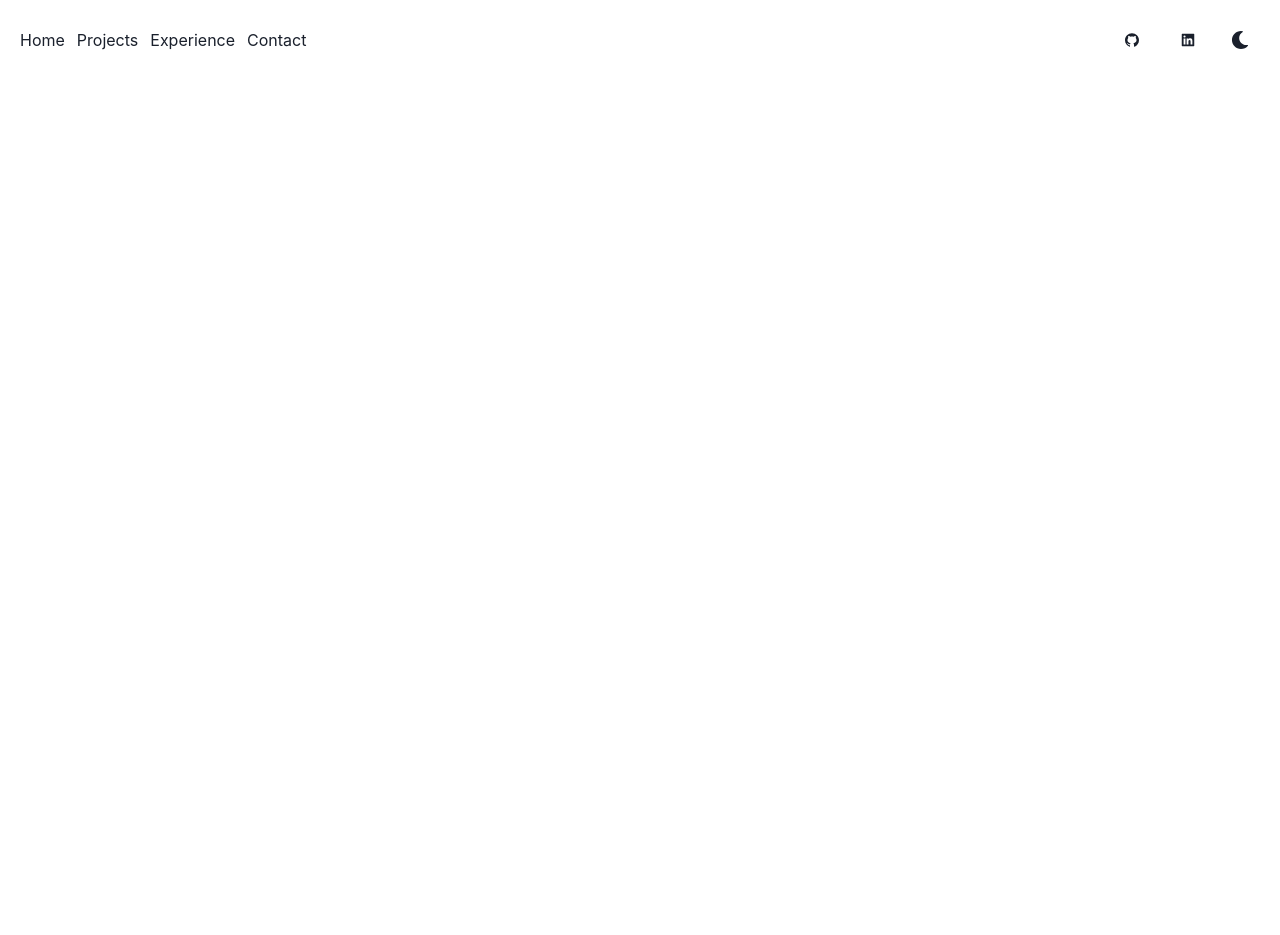
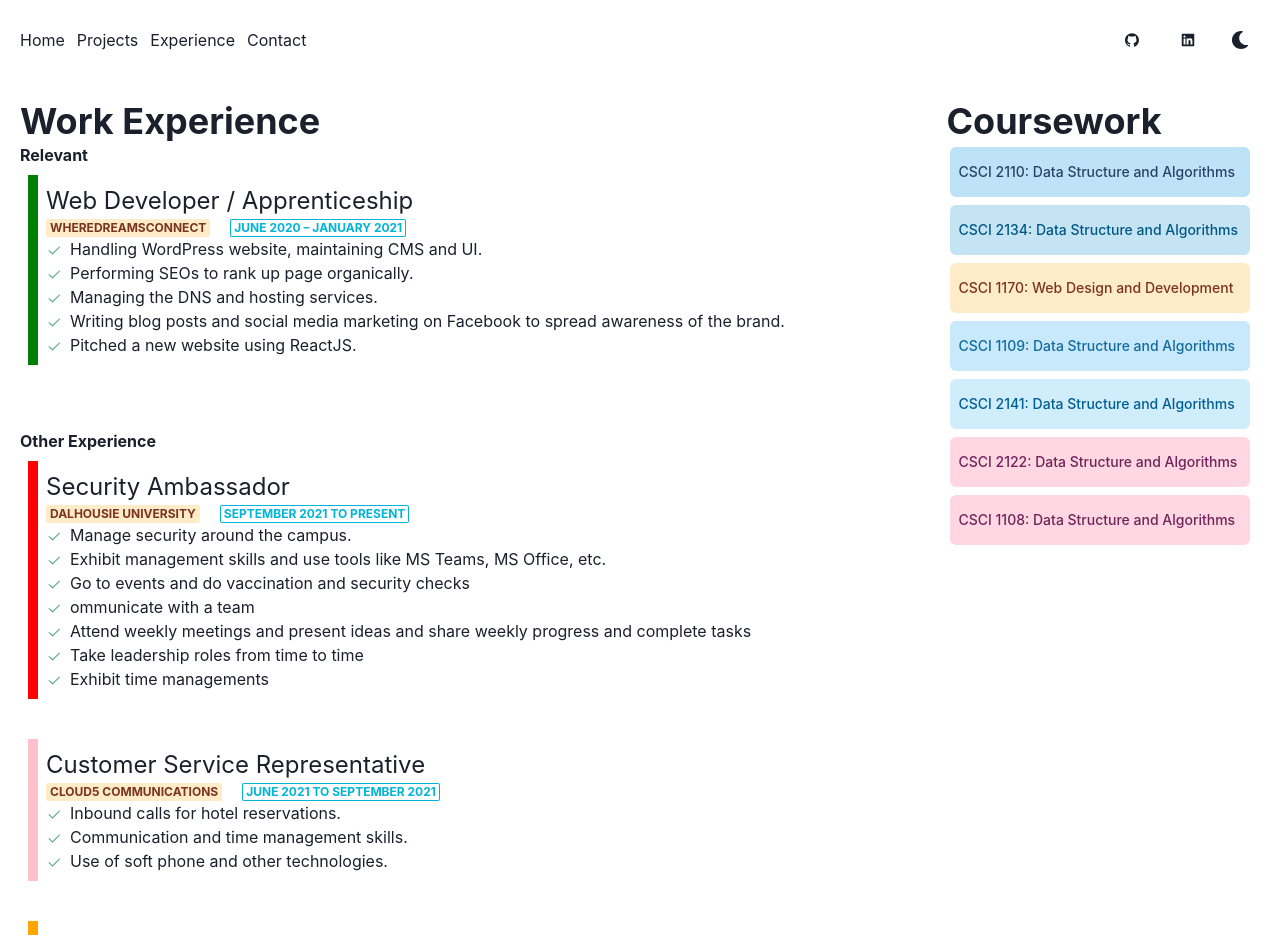
Before and after one commit to kanjurer/notkanjurer, a React (Create React App) app: page /experience in a window 1280 px wide. Shown: the top 935 px of the page. Before the commit the page ends 800 px from the top, so only its background shows below. Built offline with nearby package versions, Linux system fonts and the light colour scheme.

Commit message:
added other features

```diff
--- a/src/components/Contact/Contact.tsx
+++ b/src/components/Contact/Contact.tsx
@@ -1,11 +1,12 @@
 import {
   Box,
   Button,
+  Divider,
   FormControl,
   FormHelperText,
   FormLabel,
   Heading,
-  VStack,
+  HStack,
   Input,
   Text,
   Textarea,
@@ -22,28 +23,39 @@ import {
 
 export default function Contact(): JSX.Element {
   return (
-    <>
+    <Box marginTop="50px">
       <Heading>Reach Out To Me!</Heading>
-      <Box display="flex" justifyContent="space-between">
-        <Box backgroundColor="cyan.200" w="50%" h="80vh">
+      <Box>
+        <Box w="50%" ml={10}>
           <Text fontSize="4xl">My Socials</Text>
-          <VStack>
-            <Button colorScheme="facebook" size="lg">
+          <HStack>
+            <Button colorScheme="facebook" size="lg" p="-1">
               <FaFacebook />
             </Button>
-            <Button colorScheme="twitter" size="lg">
+            <Button colorScheme="twitter" size="lg" p="-1">
               <FaTwitter />
             </Button>
-            <Button colorScheme="pink" size="lg">
+            <Button colorScheme="pink" size="lg" p="-1">
               <FaInstagram />
             </Button>
-            <Button colorScheme="linkedin" size="lg">
+            <Button colorScheme="linkedin" size="lg" p="-1">
               <FaLinkedin />
             </Button>
-          </VStack>
+          </HStack>
         </Box>
-        <Heading>OR</Heading>
-        <Box backgroundColor="green.300" w="50%" h="80vh">
+        <Box
+          style={{
+            position: 'absolute',
+            right: '10%',
+            background: 'linear-gradient(45deg, #FE6B8B 30%, #FF8E53 90%)',
+            zIndex: '100',
+            borderRadius: '20px',
+          }}
+        >
+          <Heading fontSize="72px">OR</Heading>
+        </Box>
+        <br /> <br /> <Divider />
+        <Box w="50%" m={10}>
           <Text fontSize="4xl">Leave a Message!</Text>
           <Box w="50%" m="2">
             <form>
@@ -59,10 +71,13 @@ export default function Contact(): JSX.Element {
                 <FormLabel htmlFor="message">Message</FormLabel>
                 <Textarea id="message" type="text" />
               </FormControl>
+              <Button colorScheme="teal" size="lg">
+                Send
+              </Button>
             </form>
           </Box>
         </Box>
       </Box>
-    </>
+    </Box>
   );
 }
--- a/src/components/Experience/Experience.tsx
+++ b/src/components/Experience/Experience.tsx
@@ -1,9 +1,68 @@
-import { Box, Flex } from '@chakra-ui/react';
+import { Box, Heading, Text, Flex, Tag, Tooltip } from '@chakra-ui/react';
+
+import data from '../../data.json';
+import ExperienceEntry from './ExperienceEntry';
 
 export default function Experience(): JSX.Element {
   return (
-    <Box>
-      <Flex></Flex>
-    </Box>
+    <Flex flexWrap="wrap" m={5}>
+      <Box>
+        <Heading>Work Experience</Heading>
+        <Box>
+          <Text fontWeight="bold">Relevant</Text>
+          {data.experiences.relevantExperiences.map((exp, i) => (
+            <ExperienceEntry experience={exp} tagColor={randomColor()} />
+          ))}
+        </Box>
+        <br />
+        <Box>
+          <Text fontWeight="bold">Other Experience</Text>
+          {data.experiences.otherExperiences.map((exp, i) => (
+            <ExperienceEntry experience={exp} tagColor={randomColor()} />
+          ))}
+        </Box>
+      </Box>
+
+      <Box>
+        <Heading>Coursework</Heading>
+        <Flex direction="column">
+          {data.coursework.map((course) => (
+            <Tooltip hasArrow label={course.courseDescription}>
+              <Tag w="300px" h="50px" colorScheme={randomColorScheme()} m={1}>
+                {course.courseName}
+              </Tag>
+            </Tooltip>
+          ))}
+        </Flex>
+      </Box>
+    </Flex>
   );
 }
+
+function randomColor(): string {
+  const colors: Array<string> = ['pink', 'green', 'red', 'orange', 'purple'];
+  return colors[Math.floor(Math.random() * colors.length)];
+}
+
+function randomColorScheme(): string {
+  const colors: Array<string> = [
+    'blackAlpha',
+    'gray',
+    'red',
+    'orange',
+    'yellow',
+    'green',
+    'teal',
+    'blue',
+    'cyan',
+    'purple',
+    'pink',
+    'linkedin',
+    'facebook',
+    'messenger',
+    'whatsapp',
+    'twitter',
+    'telegram',
+  ];
+  return colors[Math.floor(Math.random() * colors.length)];
+}
--- /dev/null
+++ b/src/components/Experience/ExperienceEntry.tsx
@@ -0,0 +1,51 @@
+import {
+  Badge,
+  Box,
+  Flex,
+  Grid,
+  List,
+  ListIcon,
+  ListItem,
+  Spacer,
+  Text,
+} from '@chakra-ui/react';
+import { BsCheck } from 'react-icons/bs';
+
+export default function Experience({
+  experience,
+  tagColor,
+}: ExperienceEntryProps): JSX.Element {
+  return (
+    <Box borderLeft={'10px solid ' + tagColor} p={2} m={2} mb={10}>
+      <Text fontSize="2xl">{experience.jobTitle}</Text>
+      <Box>
+        <Flex>
+          <Badge variant="subtle" mr="5" colorScheme="orange">
+            {experience.jobCompany}
+          </Badge>
+          <Badge variant="outline" colorScheme="cyan">
+            {experience.jobDuration}
+          </Badge>
+        </Flex>
+        <List>
+          {experience.learnings.map((e) => (
+            <ListItem>
+              <ListIcon as={BsCheck} color="green.500" />
+              {e}
+            </ListItem>
+          ))}
+        </List>
+      </Box>
+    </Box>
+  );
+}
+
+interface ExperienceEntryProps {
+  experience: {
+    jobTitle: string;
+    learnings: Array<string>;
+    jobCompany: string;
+    jobDuration: string;
+  };
+  tagColor: string;
+}
--- /dev/null
+++ b/src/components/Home/Home.css
@@ -0,0 +1,25 @@
+.vStack {
+  display: flex !important;
+  position: absolute;
+  top: 200px;
+  right: 100px;
+}
+.hStack {
+  display: none !important;
+}
+.heading {
+  position: absolute;
+  top: 30vw;
+  left: 2vw;
+}
+
+@media screen and (max-width: 1100px) {
+  .vStack {
+    display: none !important;
+  }
+  .hStack {
+    display: flex !important;
+    margin: 5px auto;
+    width: 400px;
+  }
+}
--- a/src/components/NavBar/NavBar.tsx
+++ b/src/components/NavBar/NavBar.tsx
@@ -10,9 +10,9 @@ export default function NavBar(): JSX.Element {
     <Flex padding="20px">
       <HStack spacing="12px">
         <RRLink to="/home">Home</RRLink>
-        <RRLink to="projects">Projects</RRLink>
-        <RRLink to="experience">Experience</RRLink>
-        <RRLink to="contact">Contact</RRLink>
+        <RRLink to="/projects">Projects</RRLink>
+        <RRLink to="/experience">Experience</RRLink>
+        <RRLink to="/contact">Contact</RRLink>
       </HStack>
       <Spacer />
       <HStack>
--- a/src/components/Projects/Projects.tsx
+++ b/src/components/Projects/Projects.tsx
@@ -4,7 +4,12 @@ import data from '../../data.json';
 
 export default function Projects(): JSX.Element {
   return (
-    <Box display="flex" flexWrap="wrap" justifyContent="space-around">
+    <Box
+      display="flex"
+      flexWrap="wrap"
+      justifyContent="space-around"
+      marginTop="16"
+    >
       {data.projects.map((project) => (
         <Project project={project} />
       ))}
--- a/src/data.json
+++ b/src/data.json
@@ -51,5 +51,108 @@
       "learningOutcomes": ["To create frontend", "Using component libraries"],
       "repositoryLink": "https://www.github.com/kanjurer"
     }
+  ],
+  "experiences": {
+    "relevantExperiences": [
+      {
+        "jobTitle": "Web Developer / Apprenticeship",
+        "jobCompany": "WhereDreamsConnect",
+        "jobDuration": "June 2020 – January 2021",
+        "learnings": [
+          "Handling WordPress website, maintaining CMS and UI.",
+          "Performing SEOs to rank up page organically.",
+          "Managing the DNS and hosting services.",
+          "Writing blog posts and social media marketing on Facebook to spread awareness of the brand.",
+          "Pitched a new website using ReactJS."
+        ]
+      }
+    ],
+    "otherExperiences": [
+      {
+        "jobTitle": "Security Ambassador",
+        "jobCompany": "Dalhousie University",
+        "jobLocation": "Halifax, NS",
+        "jobDuration": "September 2021 to Present",
+        "learnings": [
+          "Manage security around the campus.",
+          "Exhibit management skills and use tools like MS Teams, MS Office, etc.",
+          "Go to events and do vaccination and security checks",
+          "ommunicate with a team",
+          "Attend weekly meetings and present ideas and share weekly progress and complete tasks",
+          "Take leadership roles from time to time",
+          "Exhibit time managements"
+        ]
+      },
+      {
+        "jobTitle": "Customer Service Representative",
+        "jobCompany": "Cloud5 Communications",
+        "jobLocation": "New Brunswick, NS",
+        "jobDuration": "June 2021 to September 2021",
+        "learnings": [
+          "Inbound calls for hotel reservations.",
+          "Communication and time management skills.",
+          "Use of soft phone and other technologies."
+        ]
+      },
+      {
+        "jobTitle": "Food Worker",
+        "jobCompany": "A&L Seafoods",
+        "jobLocation": "Louisbourg, NS",
+        "jobDuration": "May 2021 to June 2021",
+        "learnings": ["Packaging crabs.", "Heavy lifting of food up to 30lb."]
+      },
+      {
+        "jobTitle": "Customer Service Representative",
+        "jobCompany": "Krishna Trading Inc",
+        "jobLocation": "Haryana, IN",
+        "jobDuration": "January 2018 to July 2020",
+        "learnings": [
+          "Cold calling to boost company sales.",
+          "Have worked as a technical support service representative and troubleshooting customers’ problems(6+ months).",
+          "Inbound and outbound calling experience.",
+          "Communication and time management skills."
+        ]
+      },
+      {
+        "jobTitle": "Cashier",
+        "jobCompany": "Big Bazaar",
+        "jobLocation": "Haryana, IN",
+        "jobDuration": "December 2017 to May 2018",
+        "learnings": [
+          "Experience with POS systems and dealing with customers.",
+          "Communication skills."
+        ]
+      }
+    ]
+  },
+  "coursework": [
+    {
+      "courseName": "CSCI 2110: Data Structure and Algorithms",
+      "courseDescription": "Standard data struture course"
+    },
+    {
+      "courseName": "CSCI 2134: Data Structure and Algorithms",
+      "courseDescription": "Standard data struture course"
+    },
+    {
+      "courseName": "CSCI 1170: Web Design and Development",
+      "courseDescription": "Standard data struture course"
+    },
+    {
+      "courseName": "CSCI 1109: Data Structure and Algorithms",
+      "courseDescription": "Standard data struture course"
+    },
+    {
+      "courseName": "CSCI 2141: Data Structure and Algorithms",
+      "courseDescription": "Standard data struture course"
+    },
+    {
+      "courseName": "CSCI 2122: Data Structure and Algorithms",
+      "courseDescription": "Standard data struture course"
+    },
+    {
+      "courseName": "CSCI 1108: Data Structure and Algorithms",
+      "courseDescription": "Standard data struture course"
+    }
   ]
 }
```
Also changed, not shown: src/components/Home/Home.tsx (+42 -32 lines).
